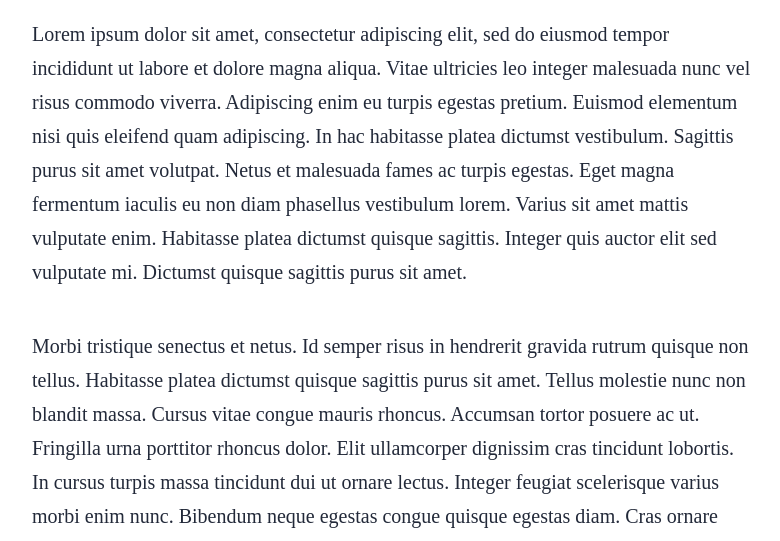
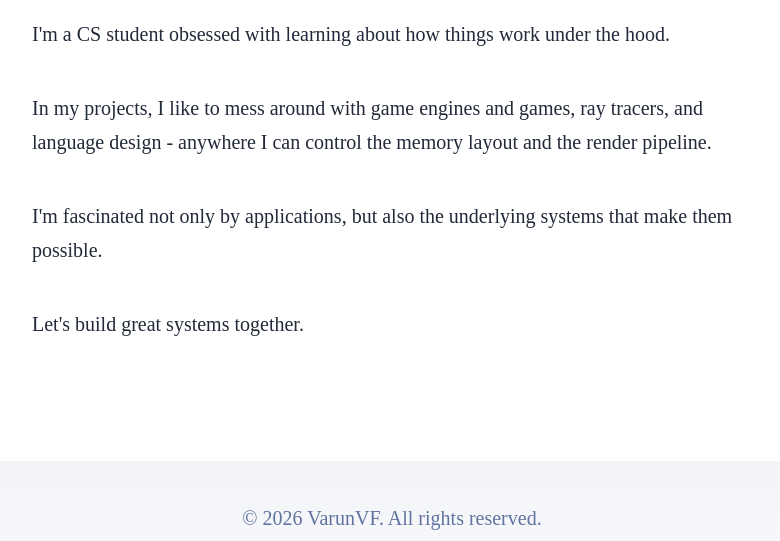
Before and after one commit to VarunVF/VarunVF.github.io, an Astro site: page /about in a window 1280 px wide. Shown: the part 856-1397 px from the top of the page, without its empty margins (248-1028 px from the left). Built offline with nearby package versions, Linux system fonts and the light colour scheme; Astro itself is replaced by a stand-in of ours.

Commit message:
Update about page

```diff
--- a/src/pages/about.astro
+++ b/src/pages/about.astro
@@ -1,63 +1,26 @@
 ---
-import AboutHeroImage from '../assets/blog-placeholder-about.jpg';
-import Layout from '../layouts/BlogPost.astro';
+import AboutHeroImage from "../assets/blog-placeholder-about.jpg";
+import Layout from "../layouts/BlogPost.astro";
 ---
 
 <Layout
 	title="About Me"
-	description="Lorem ipsum dolor sit amet"
-	pubDate={new Date('August 08 2021')}
+	description="Read more about VarunVF and this blog"
+	pubDate={new Date("August 08 2021")}
 	heroImage={AboutHeroImage}
 >
 	<p>
-		Lorem ipsum dolor sit amet, consectetur adipiscing elit, sed do eiusmod tempor incididunt ut
-		labore et dolore magna aliqua. Vitae ultricies leo integer malesuada nunc vel risus commodo
-		viverra. Adipiscing enim eu turpis egestas pretium. Euismod elementum nisi quis eleifend quam
-		adipiscing. In hac habitasse platea dictumst vestibulum. Sagittis purus sit amet volutpat. Netus
-		et malesuada fames ac turpis egestas. Eget magna fermentum iaculis eu non diam phasellus
-		vestibulum lorem. Varius sit amet mattis vulputate enim. Habitasse platea dictumst quisque
-		sagittis. Integer quis auctor elit sed vulputate mi. Dictumst quisque sagittis purus sit amet.
+		I'm a CS student obsessed with learning about how things work under the
+		hood.
 	</p>
-
 	<p>
-		Morbi tristique senectus et netus. Id semper risus in hendrerit gravida rutrum quisque non
-		tellus. Habitasse platea dictumst quisque sagittis purus sit amet. Tellus molestie nunc non
-		blandit massa. Cursus vitae congue mauris rhoncus. Accumsan tortor posuere ac ut. Fringilla urna
-		porttitor rhoncus dolor. Elit ullamcorper dignissim cras tincidunt lobortis. In cursus turpis
-		massa tincidunt dui ut ornare lectus. Integer feugiat scelerisque varius morbi enim nunc.
-		Bibendum neque egestas congue quisque egestas diam. Cras ornare arcu dui vivamus arcu felis
-		bibendum. Dignissim suspendisse in est ante in nibh mauris. Sed tempus urna et pharetra pharetra
-		massa massa ultricies mi.
+		In my projects, I like to mess around with game engines and games, ray
+		tracers, and language design - anywhere I can control the memory layout
+		and the render pipeline.
 	</p>
-
 	<p>
-		Mollis nunc sed id semper risus in. Convallis a cras semper auctor neque. Diam sit amet nisl
-		suscipit. Lacus viverra vitae congue eu consequat ac felis donec. Egestas integer eget aliquet
-		nibh praesent tristique magna sit amet. Eget magna fermentum iaculis eu non diam. In vitae
-		turpis massa sed elementum. Tristique et egestas quis ipsum suspendisse ultrices. Eget lorem
-		dolor sed viverra ipsum. Vel turpis nunc eget lorem dolor sed viverra. Posuere ac ut consequat
-		semper viverra nam. Laoreet suspendisse interdum consectetur libero id faucibus. Diam phasellus
-		vestibulum lorem sed risus ultricies tristique. Rhoncus dolor purus non enim praesent elementum
-		facilisis. Ultrices tincidunt arcu non sodales neque. Tempus egestas sed sed risus pretium quam
-		vulputate. Viverra suspendisse potenti nullam ac tortor vitae purus faucibus ornare. Fringilla
-		urna porttitor rhoncus dolor purus non. Amet dictum sit amet justo donec enim.
+		I'm fascinated not only by applications, but also the underlying systems
+		that make them possible.
 	</p>
-
-	<p>
-		Mattis ullamcorper velit sed ullamcorper morbi tincidunt. Tortor posuere ac ut consequat semper
-		viverra. Tellus mauris a diam maecenas sed enim ut sem viverra. Venenatis urna cursus eget nunc
-		scelerisque viverra mauris in. Arcu ac tortor dignissim convallis aenean et tortor at. Curabitur
-		gravida arcu ac tortor dignissim convallis aenean et tortor. Egestas tellus rutrum tellus
-		pellentesque eu. Fusce ut placerat orci nulla pellentesque dignissim enim sit amet. Ut enim
-		blandit volutpat maecenas volutpat blandit aliquam etiam. Id donec ultrices tincidunt arcu. Id
-		cursus metus aliquam eleifend mi.
-	</p>
-
-	<p>
-		Tempus quam pellentesque nec nam aliquam sem. Risus at ultrices mi tempus imperdiet. Id porta
-		nibh venenatis cras sed felis eget velit. Ipsum a arcu cursus vitae. Facilisis magna etiam
-		tempor orci eu lobortis elementum. Tincidunt dui ut ornare lectus sit. Quisque non tellus orci
-		ac. Blandit libero volutpat sed cras. Nec tincidunt praesent semper feugiat nibh sed pulvinar
-		proin gravida. Egestas integer eget aliquet nibh praesent tristique magna.
-	</p>
+	<p>Let's build great systems together.</p>
 </Layout>
```
